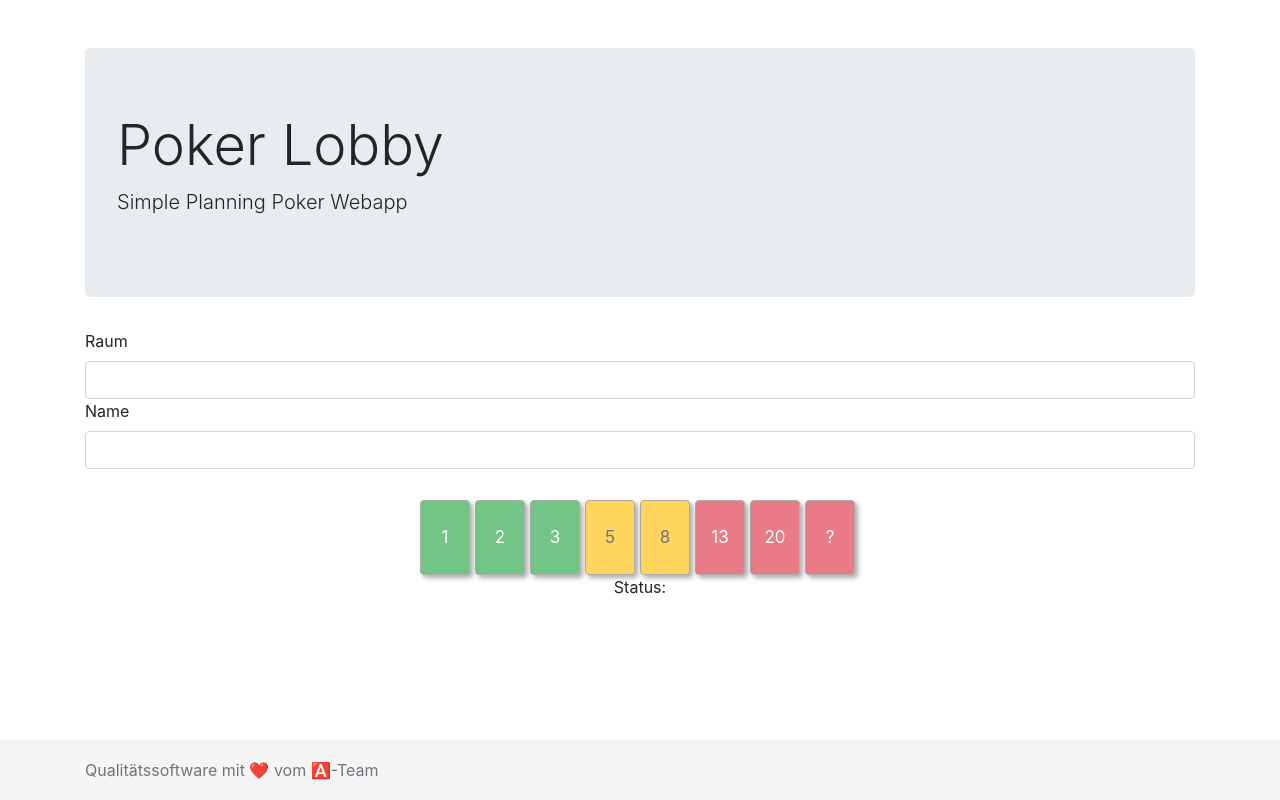
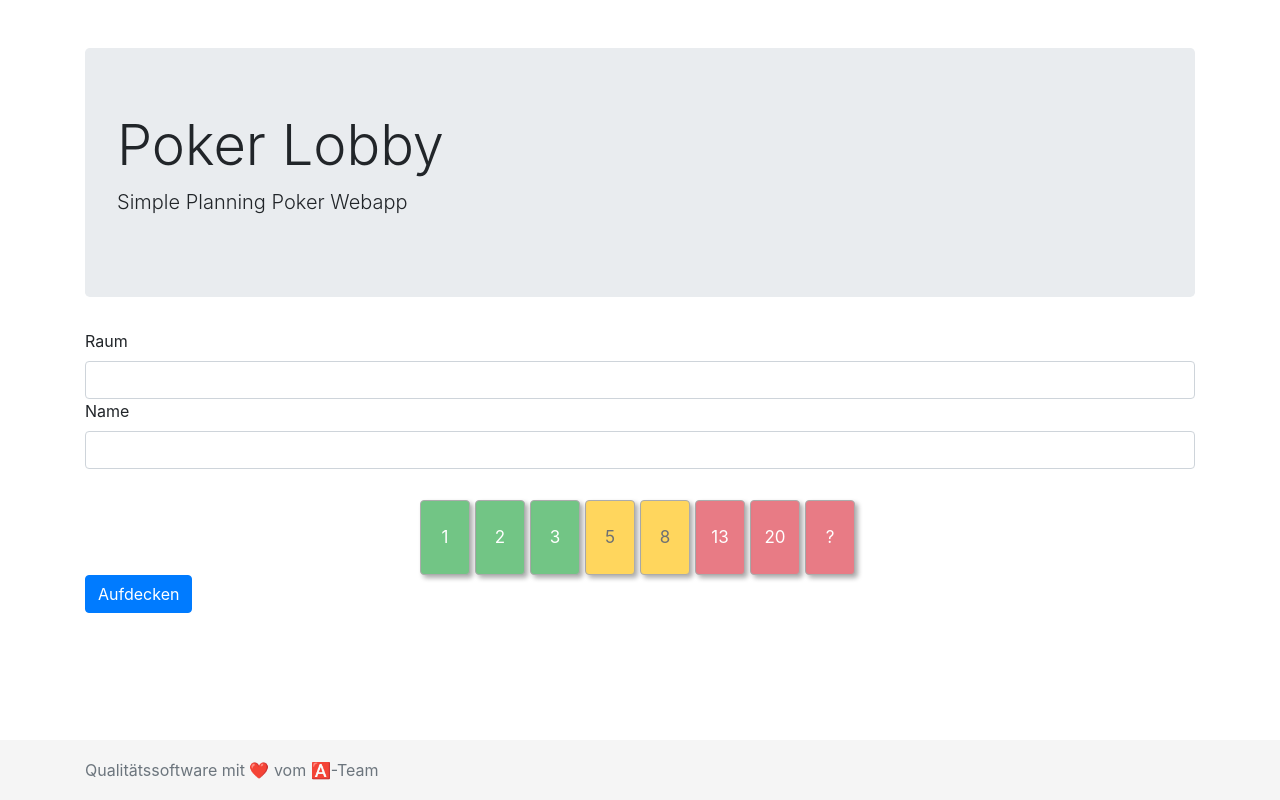
Before and after one commit to wam23/planningPoker, an Angular app: page / in a window 1280 px wide. Built offline with nearby package versions, Linux system fonts and the light colour scheme.

Commit message:
reveal cards

```diff
--- a/src/app/app.component.html
+++ b/src/app/app.component.html
@@ -9,6 +9,7 @@
 
 <app-poker-lobby (nameEmitter)="recieveName($event)" (roomEmitter)="recieveRoom($event)"></app-poker-lobby>
 <app-poker-table [name]="name" [room]="room"></app-poker-table>
+<app-poker-result [room]="room"></app-poker-result>
 
 <footer class="footer">
     <div class="container">
--- a/src/app/app.module.ts
+++ b/src/app/app.module.ts
@@ -6,12 +6,14 @@ import { PokerTableComponent } from './poker-table/poker-table.component';
 import { PokerLobbyComponent } from './poker-lobby/poker-lobby.component';
 import {FormsModule} from '@angular/forms';
 import {HttpClientModule} from '@angular/common/http';
+import { PokerResultComponent } from './poker-result/poker-result.component';
 
 @NgModule({
   declarations: [
     AppComponent,
     PokerTableComponent,
-    PokerLobbyComponent
+    PokerLobbyComponent,
+    PokerResultComponent
   ],
   imports: [
     BrowserModule,
--- /dev/null
+++ b/src/app/poker-result/poker-result.component.html
@@ -0,0 +1,6 @@
+<div class="container">
+    <button type="button" class="btn btn-primary" (click)="reveal()">Aufdecken</button>
+
+    <button *ngFor="let card of cards |  keyvalue" [attr.disabled]="true" type="button"
+        class="btn btn-primary">{{card.key}}<br>{{card.value}}</button>
+</div>
--- /dev/null
+++ b/src/app/poker-result/poker-result.component.ts
@@ -0,0 +1,24 @@
+import { HttpClient, HttpResponse } from '@angular/common/http';
+import { Component, Input } from '@angular/core';
+
+@Component({
+  selector: 'app-poker-result',
+  templateUrl: './poker-result.component.html',
+  styleUrls: ['./poker-result.component.css']
+})
+export class PokerResultComponent {
+
+  @Input() room;
+
+  cards;
+
+  constructor(private http: HttpClient) {
+  }
+
+  reveal(): void {
+    this.http.get(`https://planningpoker-server.azurewebsites.net/rooms/${this.room}/votes`)
+      .subscribe(data => {
+        this.cards = data;
+      });
+  }
+}
--- a/src/app/poker-table/poker-table.component.html
+++ b/src/app/poker-table/poker-table.component.html
@@ -2,5 +2,5 @@
   <button *ngFor="let fib of fibReihe" [ngClass]="{'btn-selected' : selectedVote==fib.value}" [attr.disabled]="cardDisabled()"
           type="button" class="btn {{fib.styleClass}}"
           (click)="vote(fib.value)">{{fib.text}}</button>
-  <p>Status: {{status}}</p>
+  <p *ngIf="status">Status: {{status}}</p>
 </div>
```
Also changed, not shown: src/app/poker-result/poker-result.component.css (added), 1 other file (tests, documents, lock files or other folders).
